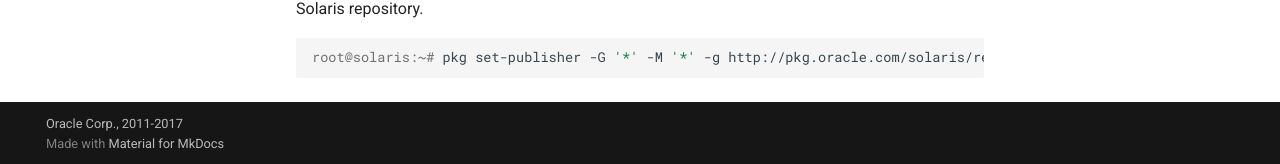
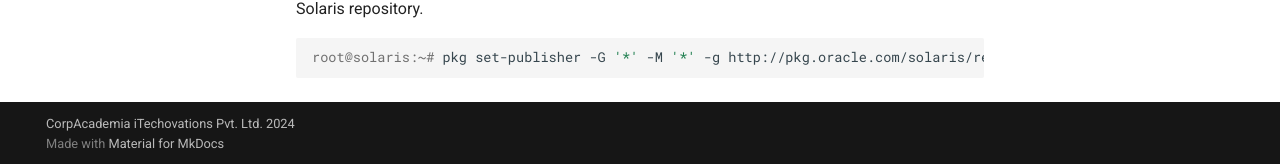
Before and after one commit to corpacademia/Oracle_Solaris11_hol, an MkDocs documentation site: the page built from docs/index.md, in a window 1280 px wide and 900 px high, scrolled down 1054 px. Shown: the part 733-897 px from the top of the window. Built offline with MkDocs 1.6.1 and Material for MkDocs 9.7.7, drawn with Linux system fonts in a browser that asks for light colours; old or Windows-style settings are respelled for this version of MkDocs.

Commit message:
mkdocs.yml

```diff
--- a/mkdocs.yml
+++ b/mkdocs.yml
@@ -1,6 +1,6 @@
 site_name: Oracle Solaris 11 Hands-on Labs
-site_author: Pavel Anni <pavel.anni@oracle.com>
-copyright: Oracle Corp., 2011-2017
+site_author: Priyaraj <priyaraj@corpacademia.com>
+copyright: CorpAcademia iTechovations Pvt. Ltd. 2024
 
 # To be able to read it without a web server
 use_directory_urls: false
```
